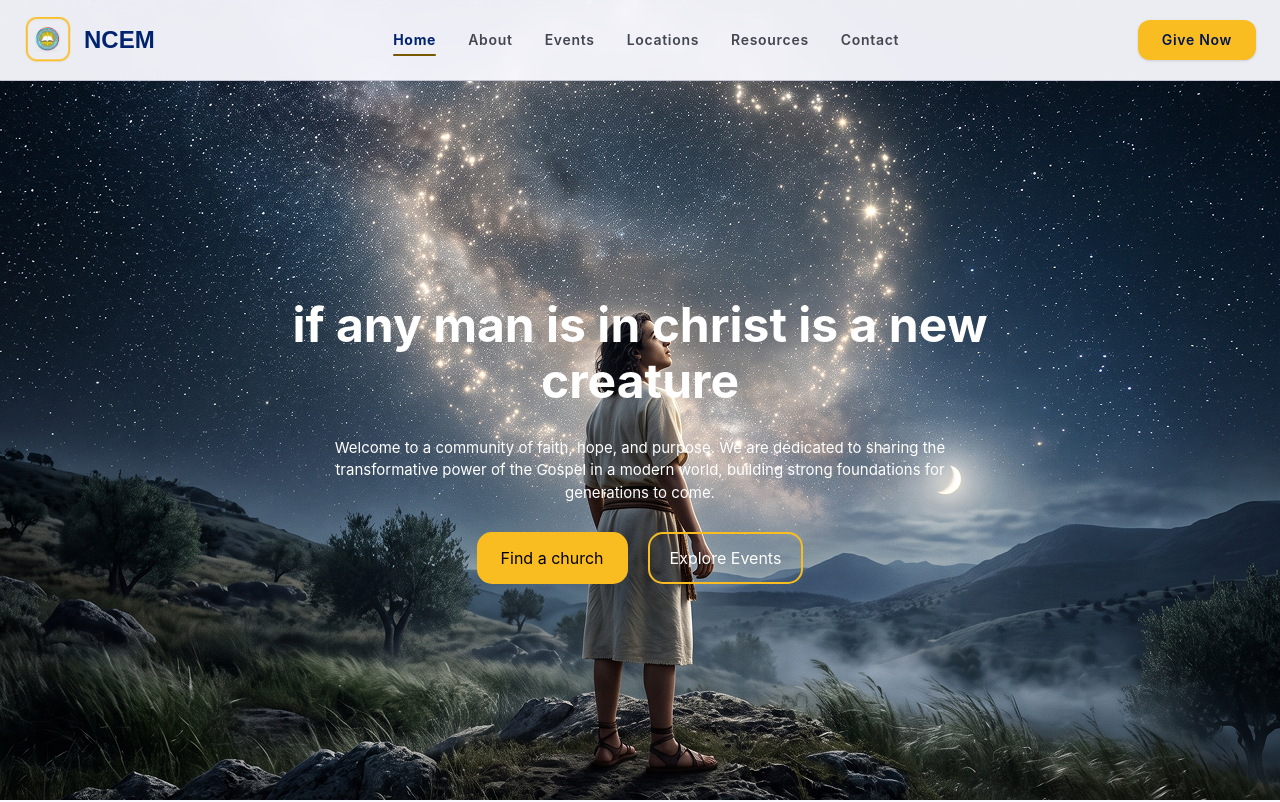
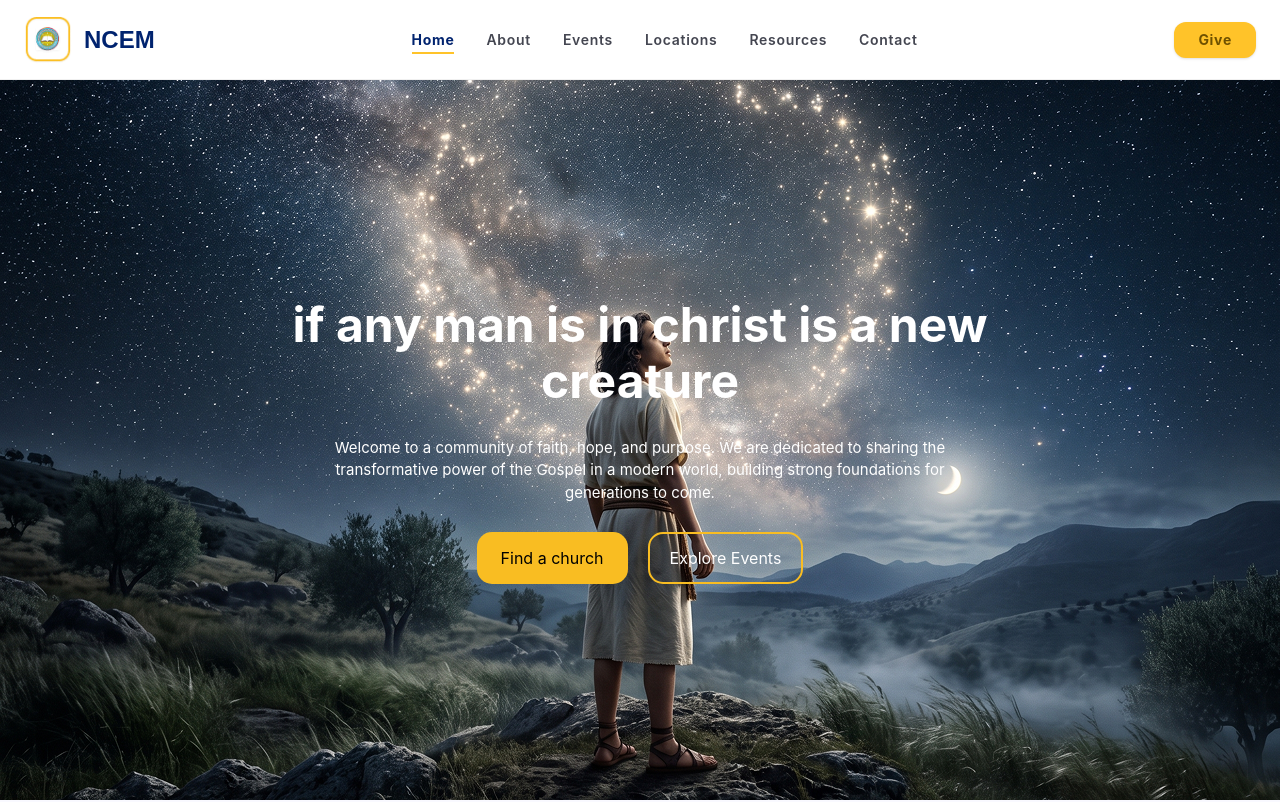
Before and after one commit to Daewis/ncem-project, a React (Vite) app: page / in a window 1280 px wide. Shown: the top 802 px of the page. Built offline with nearby package versions, Linux system fonts and the light colour scheme.

Commit message:
Navbar updated

```diff
--- a/src/components/Home/Navbar.jsx
+++ b/src/components/Home/Navbar.jsx
@@ -17,11 +17,11 @@ const useActiveKey = () => {
   const { pathname } = useLocation();
   if (pathname === '/') return 'home';
   if (pathname.startsWith('/about')) return 'about';
+  if (pathname.startsWith('/events')) return 'events';
   if (pathname.startsWith('/locations')) return 'locations';
+  if (pathname.startsWith('/resources')) return 'resources';
   if (pathname.startsWith('/contact')) return 'contact';
-  if (pathname.startsWith('/givenow')) return 'home'; // Give Now is a home CTA, not a tab
-  if (pathname.startsWith('/events')) return 'events';
-  if (pathname.startsWith('/resources')) return 'resources';
+  if (pathname.startsWith('/give') || pathname.startsWith('/givenow')) return 'home';
   return null;
 };
 
@@ -39,7 +39,6 @@ const useVariant = () => {
 const Navbar = () => {
   const active = useActiveKey();
   const variant = useVariant();
-  const isHome = active === 'home';
   const isLocations = active === 'locations';
 
   const navigate = useNavigate();
@@ -123,99 +122,93 @@ const Navbar = () => {
   const renderDesktopCta = () => {
     if (variant === 'branch') {
       return (
-        <Link to="/join" onClick={handleNavClick}
-          className="inline-flex items-center justify-center bg-[#1e3a8a] text-white font-semibold text-[14px] leading-5 tracking-[0.7px] px-6 py-2 rounded-xl no-underline shadow-sm whitespace-nowrap transition-[background-color,transform] duration-150 hover:bg-[#17316f] hover:-translate-y-0.5">
+        <Link
+          to="/join"
+          onClick={handleNavClick}
+          className="inline-flex items-center justify-center bg-[#00236F] text-white font-bold text-[14px] leading-5 tracking-[0.7px] px-6 py-2 rounded-[12px] no-underline shadow-sm whitespace-nowrap transition-opacity duration-150 hover:opacity-90"
+        >
           Join Us
         </Link>
       );
     }
     if (variant === 'district') {
       return (
-        <Link to="/join" onClick={handleNavClick}
-          className="inline-flex items-center justify-center bg-[#795900] text-[#261a00] font-semibold text-[14px] leading-5 tracking-[0.7px] px-6 py-2 rounded-xl no-underline shadow-sm whitespace-nowrap transition-[background-color,transform] duration-150 hover:bg-[#6a4e00] hover:-translate-y-0.5">
+        <Link
+          to="/join"
+          onClick={handleNavClick}
+          className="inline-flex items-center justify-center bg-[#FFC329] text-[#6F5100] font-bold text-[14px] leading-5 tracking-[0.7px] px-6 py-2 rounded-[12px] no-underline shadow-sm whitespace-nowrap transition-opacity duration-150 hover:opacity-90"
+        >
           Join Us
         </Link>
       );
     }
-    if (isHome) {
     return (
-        <Link to="/givenow" onClick={handleNavClick}
-          className="inline-flex items-center justify-center bg-[#f9bd22] text-[#00164e] font-semibold text-[14px] leading-5 tracking-[0.7px] px-6 py-2.5 rounded-xl no-underline shadow-sm whitespace-nowrap transition-[background-color,transform] duration-150 hover:bg-[#e5ab19] hover:-translate-y-0.5">
-          Give Now
+      <Link
+        to="/give"
+        onClick={handleNavClick}
+        className="inline-flex items-center justify-center bg-[#FFC329] text-[#6F5100] font-bold text-[14px] leading-5 tracking-[0.7px] px-6 py-2 rounded-[12px] no-underline shadow-sm whitespace-nowrap transition-opacity duration-150 hover:opacity-90"
+      >
+        Give
       </Link>
     );
-    }
-    if (!isLocations) {
-      return (
-        <Link to="/locations" onClick={handleNavClick}
-          className="inline-flex items-center justify-center bg-[#1e3a8a] text-[#90a8ff] font-semibold text-[14px] leading-5 tracking-[0.7px] px-6 py-2.5 rounded-xl no-underline shadow-sm whitespace-nowrap transition-[background-color,color,transform] duration-150 hover:bg-[#17316f] hover:text-white hover:-translate-y-0.5">
-          Find a Church
-        </Link>
-      );
-    }
-    return null;
   };
 
   const renderMobileCta = () => {
     if (variant === 'branch') {
       return (
-        <Link to="/join" onClick={handleNavClick}
-          className="inline-flex items-center justify-center bg-[#1e3a8a] text-white font-semibold text-[15px] leading-[22px] px-5 py-3.5 rounded-xl no-underline shadow-sm whitespace-nowrap">
+        <Link
+          to="/join"
+          onClick={handleNavClick}
+          className="inline-flex items-center justify-center bg-[#00236F] text-white font-bold text-[15px] leading-[22px] px-5 py-3.5 rounded-[12px] no-underline shadow-sm whitespace-nowrap"
+        >
           Join Us
         </Link>
       );
     }
     if (variant === 'district') {
       return (
-        <Link to="/join" onClick={handleNavClick}
-          className="inline-flex items-center justify-center bg-[#f9bd22] text-[#00164e] font-semibold text-[15px] leading-[22px] px-5 py-3.5 rounded-xl no-underline shadow-sm whitespace-nowrap">
+        <Link
+          to="/join"
+          onClick={handleNavClick}
+          className="inline-flex items-center justify-center bg-[#FFC329] text-[#6F5100] font-bold text-[15px] leading-[22px] px-5 py-3.5 rounded-[12px] no-underline shadow-sm whitespace-nowrap"
+        >
           Join Us
         </Link>
       );
     }
-    if (isHome) {
     return (
-        <Link to="/givenow" onClick={handleNavClick}
-          className="inline-flex items-center justify-center bg-[#f9bd22] text-[#00164e] font-semibold text-[15px] leading-[22px] px-5 py-3.5 rounded-xl no-underline shadow-sm whitespace-nowrap">
-          Give Now
+      <Link
+        to="/give"
+        onClick={handleNavClick}
+        className="inline-flex items-center justify-center bg-[#FFC329] text-[#6F5100] font-bold text-[15px] leading-[22px] px-5 py-3.5 rounded-[12px] no-underline shadow-sm whitespace-nowrap text-center"
+      >
+        Give
       </Link>
     );
-    }
-    if (!isLocations) {
-      return (
-        <Link to="/locations" onClick={handleNavClick}
-          className="inline-flex items-center justify-center bg-[#1e3a8a] text-white font-semibold text-[15px] leading-[22px] px-5 py-3.5 rounded-xl no-underline shadow-sm whitespace-nowrap">
-          Find a Church
-        </Link>
-      );
-    }
-    return null;
   };
-
-  const activeLineGold2 = variant === 'branch';
 
   return (
     <header
-      className="fixed top-0 left-0 w-full z-50 flex items-center box-border bg-[rgba(249,249,255,0.95)] backdrop-blur border-b border-[#c5c5d3]"
-      style={{ height: 'var(--header-height, 81px)' }}
+      className="fixed top-0 left-0 w-full z-50 flex items-center box-border bg-white border-b border-[#f0f0f0]"
+      style={{ height: '80px' }}
     >
       <div
-        className="w-full max-w-7xl mx-auto px-4 md:px-6 flex items-center justify-between box-border gap-3"
+        className="w-full max-w-[1280px] mx-auto px-6 flex items-center justify-between box-border gap-4"
       >
-        {/* Brand */}
+        {/* Brand Logo & Name */}
         <Link to="/" className="inline-flex items-center gap-3 no-underline" aria-label="NCEM Home">
-          <img src={Logo} alt="NCEM Logo" className="w-9 h-9 md:w-12 md:h-12 object-contain" />
+          <img src={Logo} alt="New Creature Evangelical Ministry Logo" className="w-12 h-12 object-contain" />
           <span
-            className="font-bold text-blue"
-            style={{ fontFamily: 'Montserrat, sans-serif', fontSize: 'clamp(18px, 2vw, 24px)', lineHeight: '30px' }}
+            className="font-bold text-[#00236F]"
+            style={{ fontFamily: 'Montserrat, sans-serif', fontSize: '24px', lineHeight: '30px' }}
           >
             NCEM
           </span>
         </Link>
 
-        {/* Desktop nav links (hidden below 860px) */}
+        {/* Desktop nav links */}
         <nav aria-label="Main navigation" className="hidden lg:block">
-          <ul className="flex items-center gap-6 lg:gap-8 list-none m-0 p-0">
+          <ul className="flex items-center gap-8 list-none m-0 p-0">
             {navLinks.map((link) => {
               const isActive = link.key === active;
               return (
@@ -223,22 +216,22 @@ const Navbar = () => {
                   <Link
                     to={link.href}
                     aria-current={isActive ? 'page' : undefined}
-                    className={`relative inline-flex items-center no-underline transition-colors duration-150 hover:text-blue ${
-                      isActive ? 'text-blue font-bold' : 'text-[#444651] font-semibold'
+                    className={`relative inline-flex items-center no-underline transition-colors duration-150 hover:text-[#00236F] ${
+                      isActive ? 'text-[#00236F] font-bold' : 'text-[#444651] font-semibold'
                     }`}
                     style={{
                       fontFamily: 'Inter, sans-serif',
                       fontSize: '14px',
                       lineHeight: '20px',
                       letterSpacing: '0.7px',
-                      padding: '6px 0',
+                      padding: '4px 0',
                     }}
                   >
                     <span>{link.label}</span>
                     {isActive && (
                       <span
-                        className="absolute left-0 bottom-0 w-full h-0.5 rounded"
-                        style={{ backgroundColor: activeLineGold2 ? '#ffc329' : '#795900' }}
+                        className="absolute left-0 bottom-0 w-full h-[2px]"
+                        style={{ backgroundColor: '#FFC329' }}
                         aria-hidden="true"
                       />
                     )}
@@ -250,7 +243,7 @@ const Navbar = () => {
         </nav>
 
         {/* Action area (desktop) */}
-        <div className="hidden md:flex items-center gap-3 lg:gap-4">
+        <div className="hidden md:flex items-center gap-4">
           {variant === 'branch' && (
             <div className="relative flex items-center" ref={wrapperRef}>
               <button
@@ -277,7 +270,7 @@ const Navbar = () => {
                   <input
                     ref={inputRef}
                     type="text"
-                    className="w-full box-border border border-[#c5c5d3] rounded p-2 text-sm text-[#151c27] outline-none focus:outline-2 focus:outline-[#1e3a8a] focus:-outline-offset-1"
+                    className="w-full box-border border border-[#c5c5d3] rounded p-2 text-sm text-[#151c27] outline-none focus:outline-2 focus:outline-[#00236F] focus:-outline-offset-1"
                     placeholder="Search branches..."
                     value={query}
                     onChange={(e) => setQuery(e.target.value)}
@@ -297,7 +290,7 @@ const Navbar = () => {
                               className="all-unset flex flex-col w-full box-border px-2.5 py-2 cursor-pointer rounded hover:bg-[#f0f3ff]"
                               onClick={() => goToBranch(b.slug, b.districtSlug)}
                             >
-                              <span className="font-semibold text-sm text-blue">{b.name}</span>
+                              <span className="font-semibold text-sm text-[#00236F]">{b.name}</span>
                               <span className="text-xs text-[#757682]">{b.addressShort}</span>
                             </button>
                           </li>
@@ -325,18 +318,18 @@ const Navbar = () => {
         >
           <span className="relative inline-block w-6 h-[18px]">
             <span
-              className="absolute left-0 w-full h-0.5 bg-blue rounded transition-all duration-200"
+              className="absolute left-0 w-full h-0.5 bg-[#00236F] rounded transition-all duration-200"
               style={{
                 top: mobileMenuOpen ? '8px' : '0',
                 transform: mobileMenuOpen ? 'rotate(45deg)' : 'none',
               }}
             />
             <span
-              className="absolute left-0 w-full h-0.5 bg-blue rounded transition-opacity duration-200"
+              className="absolute left-0 w-full h-0.5 bg-[#00236F] rounded transition-opacity duration-200"
               style={{ top: '8px', opacity: mobileMenuOpen ? '0' : '1' }}
             />
             <span
-              className="absolute left-0 w-full h-0.5 bg-blue rounded transition-all duration-200"
+              className="absolute left-0 w-full h-0.5 bg-[#00236F] rounded transition-all duration-200"
               style={{
                 top: mobileMenuOpen ? '8px' : '16px',
                 transform: mobileMenuOpen ? 'rotate(-45deg)' : 'none',
@@ -353,8 +346,8 @@ const Navbar = () => {
           id="mobile-nav-menu"
           className="lg:hidden fixed left-0 w-full bg-white border-t border-[#e5e5ee] shadow-xl p-4 pb-6 box-border z-40 overflow-y-auto"
           style={{
-            top: 'var(--header-height, 81px)',
-            maxHeight: 'calc(100vh - var(--header-height, 81px))',
+            top: '80px',
+            maxHeight: 'calc(100vh - 80px)',
             animation: 'mobileDrawerFadeIn 0.18s ease-out',
           }}
           role="dialog"
@@ -371,8 +364,8 @@ const Navbar = () => {
                     onClick={handleNavClick}
                     className={`block w-full box-border px-3 py-3.5 rounded-lg border-b border-[#eeeef4] no-underline transition-colors duration-150 ${
                       isActive
-                        ? 'text-blue font-semibold bg-[#f0f3ff]'
-                        : 'text-[#444651] font-semibold hover:bg-[#f0f3ff] hover:text-blue'
+                        ? 'text-[#00236F] font-bold bg-[#f0f3ff]'
+                        : 'text-[#444651] font-semibold hover:bg-[#f0f3ff] hover:text-[#00236F]'
                     }`}
                     style={{ fontFamily: 'Inter, sans-serif', fontSize: '16px', lineHeight: '22px' }}
                   >
```
Lines whose indentation alone changed are shown as unchanged.
